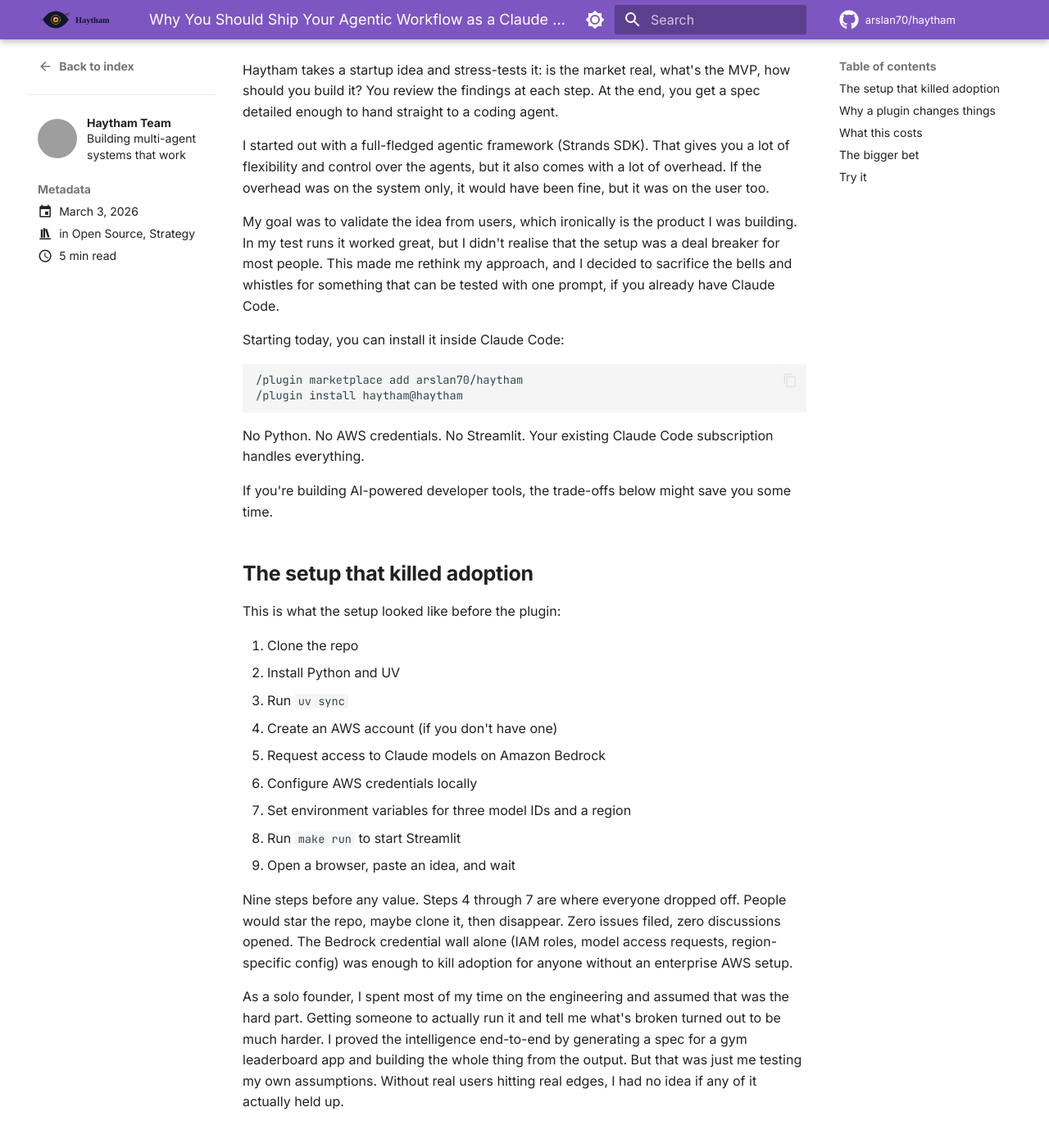
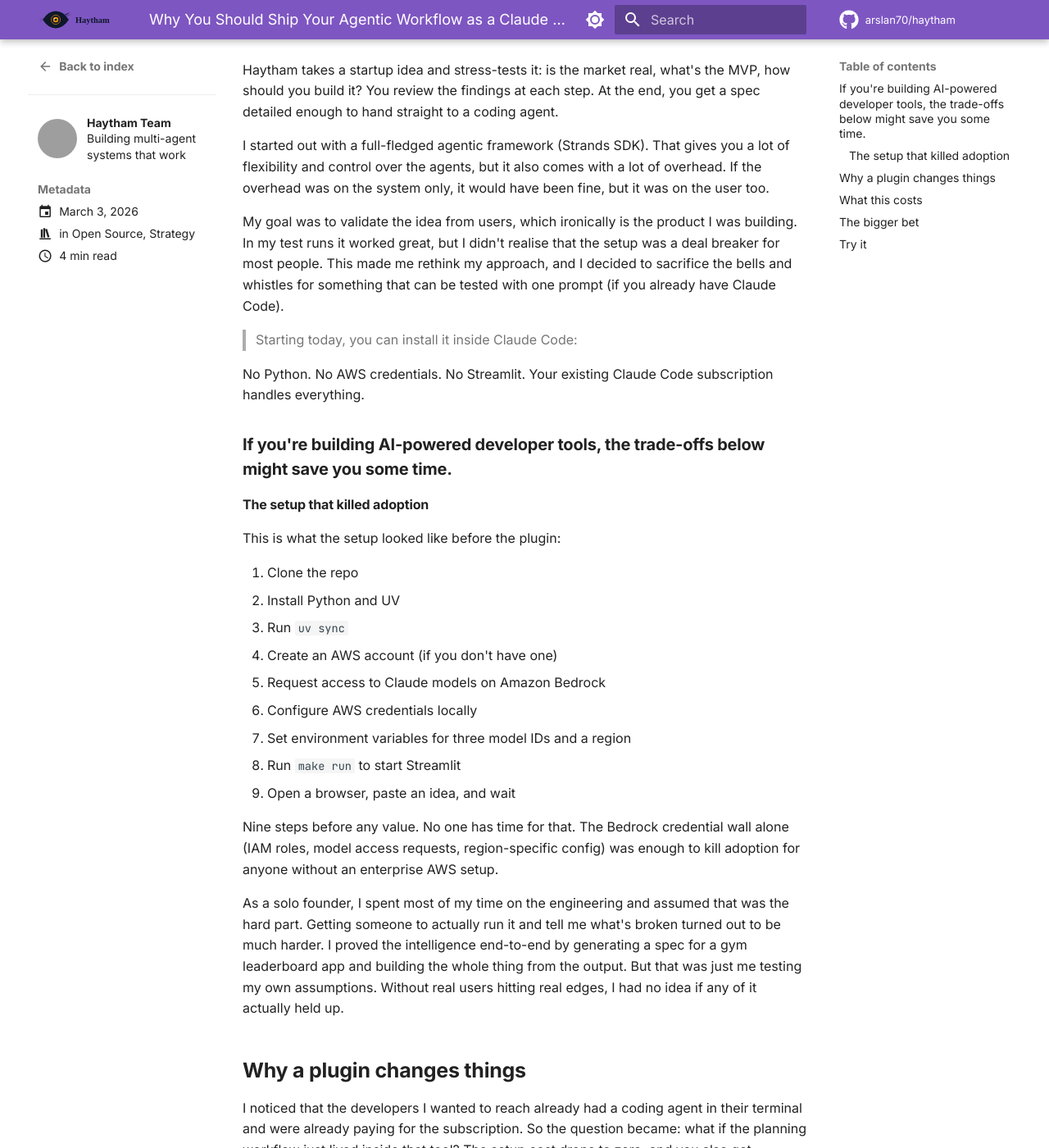
Before and after one commit to arslan70/haytham, an MkDocs documentation site: the page built from docs/blog/posts/2026-03-03-build-where-developers-already-are.md, in a window 1280 px wide and 1400 px high, scrolled down 243 px. Shown: the whole window at 82% size. Built offline with MkDocs 1.6.1 and Material for MkDocs 9.7.7, drawn with Linux system fonts in a browser that asks for light colours; comment, search, counter and statistics services are not loaded; grey boxes are pictures that could not be loaded.

Commit message:
Docs: Refine blog post formatting by adjusting headings, reformatting installation instructions, and condensing text.

````diff
--- a/docs/blog/posts/2026-03-03-build-where-developers-already-are.md
+++ b/docs/blog/posts/2026-03-03-build-where-developers-already-are.md
@@ -19,22 +19,18 @@
 
 I started out with a full-fledged agentic framework (Strands SDK). That gives you a lot of flexibility and control over the agents, but it also comes with a lot of overhead. If the overhead was on the system only, it would have been fine, but it was on the user too.
 
-My goal was to validate the idea from users, which ironically is the product I was building. In my test runs it worked great, but I didn't realise that the setup was a deal breaker for most people. This made me rethink my approach, and I decided to sacrifice the bells and whistles for something that can be tested with one prompt, if you already have Claude Code.
+My goal was to validate the idea from users, which ironically is the product I was building. In my test runs it worked great, but I didn't realise that the setup was a deal breaker for most people. This made me rethink my approach, and I decided to sacrifice the bells and whistles for something that can be tested with one prompt (if you already have Claude Code).
 
-Starting today, you can install it inside Claude Code:
+> Starting today, you can install it inside Claude Code:
 
-```
-/plugin marketplace add arslan70/haytham
-/plugin install haytham@haytham
-```
 
 No Python. No AWS credentials. No Streamlit. Your existing Claude Code subscription handles everything.
 
-If you're building AI-powered developer tools, the trade-offs below might save you some time.
+### If you're building AI-powered developer tools, the trade-offs below might save you some time.
 
 <!-- more -->
 
-## The setup that killed adoption
+#### The setup that killed adoption
 
 This is what the setup looked like before the plugin:
 
@@ -48,7 +44,7 @@
 8. Run `make run` to start Streamlit
 9. Open a browser, paste an idea, and wait
 
-Nine steps before any value. Steps 4 through 7 are where everyone dropped off. People would star the repo, maybe clone it, then disappear. Zero issues filed, zero discussions opened. The Bedrock credential wall alone (IAM roles, model access requests, region-specific config) was enough to kill adoption for anyone without an enterprise AWS setup.
+Nine steps before any value. No one has time for that. The Bedrock credential wall alone (IAM roles, model access requests, region-specific config) was enough to kill adoption for anyone without an enterprise AWS setup.
 
 As a solo founder, I spent most of my time on the engineering and assumed that was the hard part. Getting someone to actually run it and tell me what's broken turned out to be much harder. I proved the intelligence end-to-end by generating a spec for a gym leaderboard app and building the whole thing from the output. But that was just me testing my own assumptions. Without real users hitting real edges, I had no idea if any of it actually held up.
 
````
